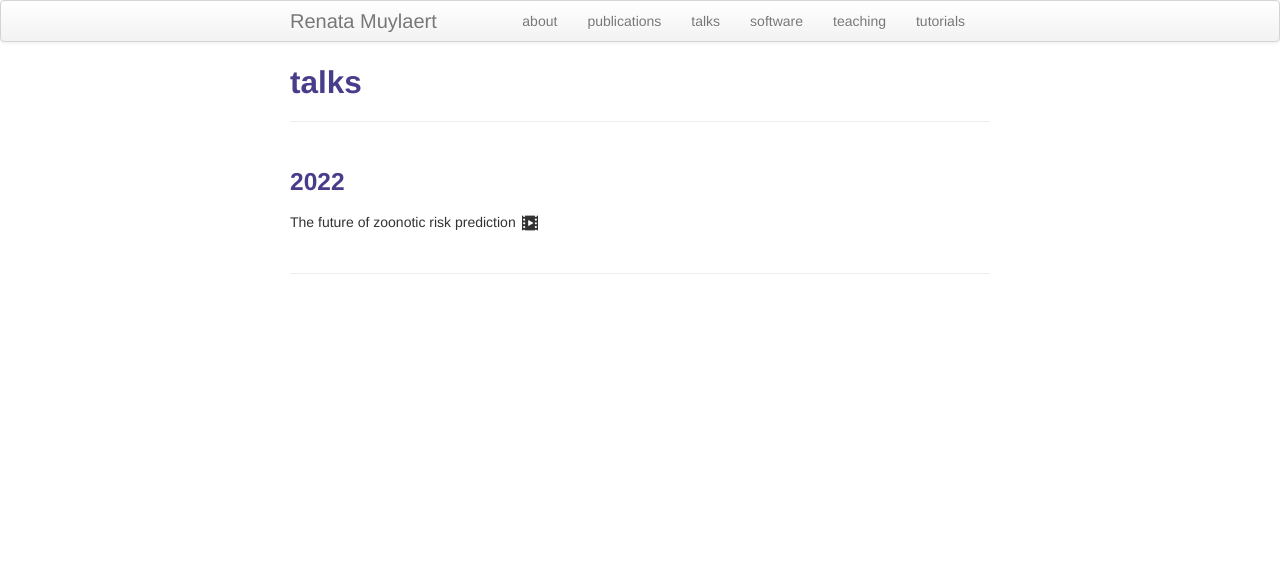
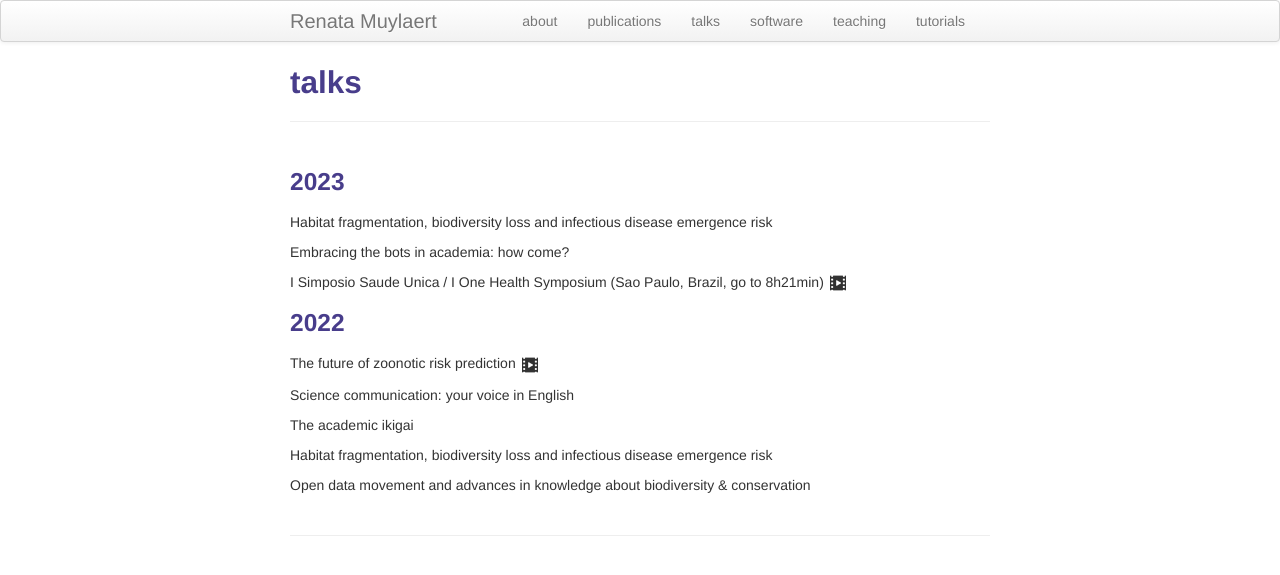
Before and after one commit to renatamuy/renatamuy.github.io, a Jekyll site: the page built from talks.md, in a window 1280 px wide. Shown: the top 575 px of the page. Built offline with Jekyll 4.4.1, drawn with Linux system fonts in a browser that asks for light colours.

Commit message:
Update talks.md
2023

```diff
--- a/talks.md
+++ b/talks.md
@@ -4,7 +4,24 @@ title: talks
 description: Muylaert's talks
 ---
 
+### 2023
+
+Habitat fragmentation, biodiversity loss and infectious disease emergence risk
+
+Embracing the bots in academia: how come?
+
+I Simposio Saude Unica / I One Health Symposium (Sao Paulo, Brazil, go to 8h21min)
+[![video-icon](icons16/video-icon.png)](https://youtube.com/watch?v=6C-6H1KJB3U)
+
 ### 2022
 
 The future of zoonotic risk prediction
 [![video-icon](icons16/video-icon.png)](https://www.youtube.com/live/tN7e2_SSEjI?feature=share)
+
+Science communication: your voice in English
+
+The academic ikigai
+
+Habitat fragmentation, biodiversity loss and infectious disease emergence risk
+
+Open data movement and advances in knowledge about biodiversity & conservation
```
